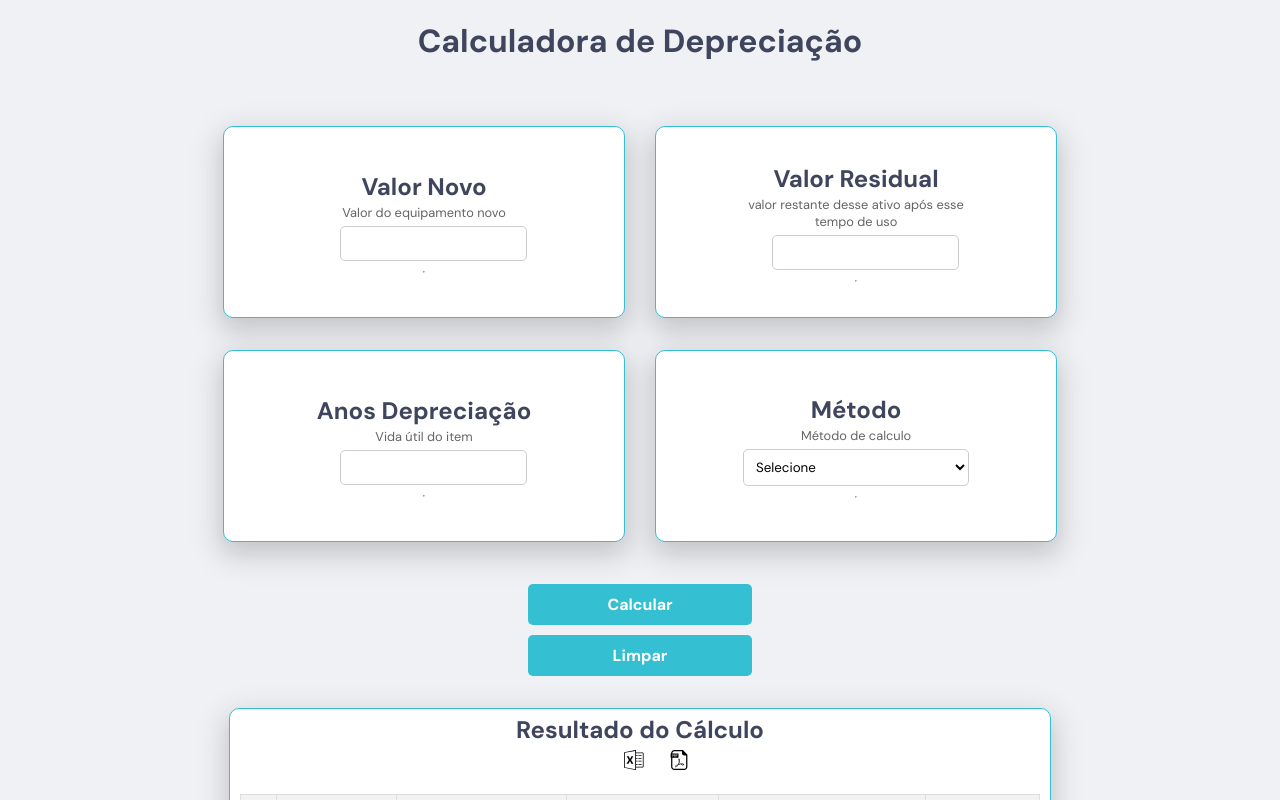
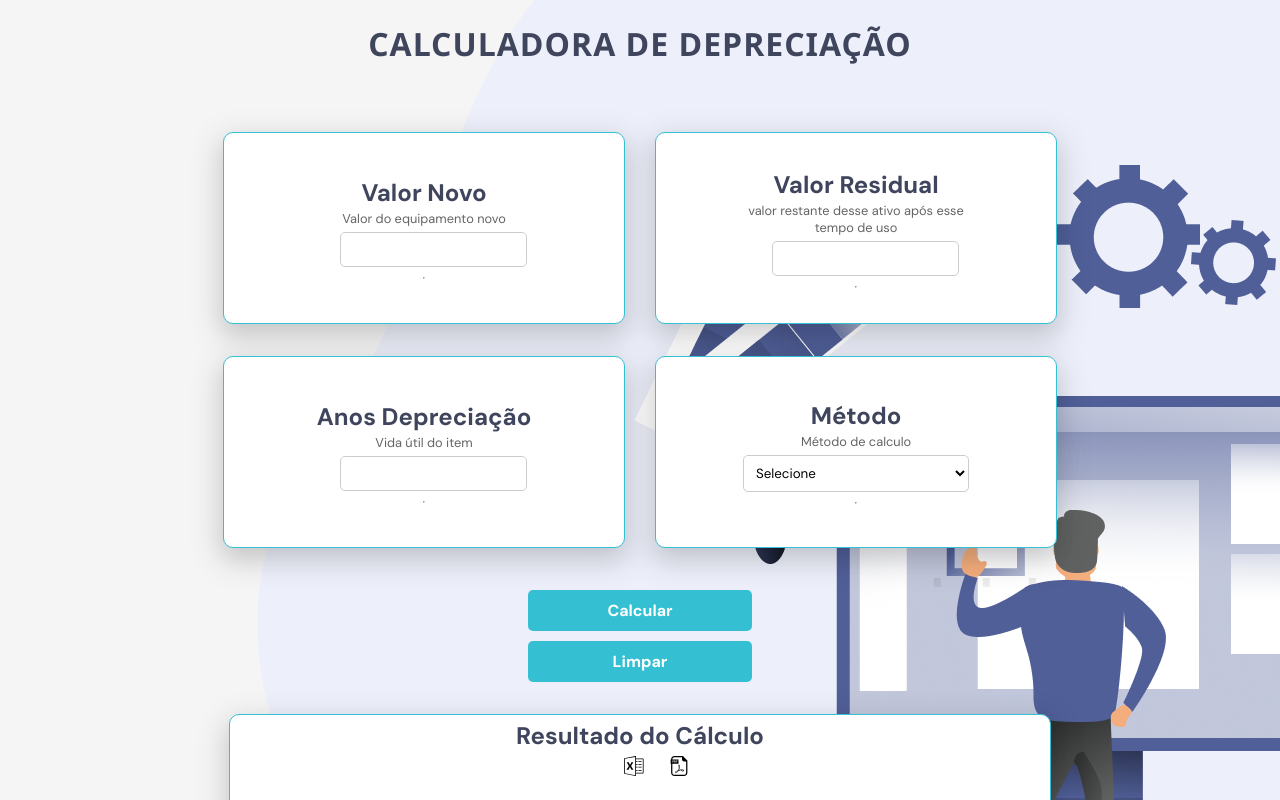
Before and after one commit to LeandroRochaS/CalculadoraDepreciao, a React (Vite) app: page / in a window 1280 px wide. Shown: the top 800 px of the page. Built offline with nearby package versions, Linux system fonts and the light colour scheme.

Commit message:
feacture: add background img

```diff
--- a/src/App.scss
+++ b/src/App.scss
@@ -5,14 +5,22 @@
   font-family: "DM Sans", sans-serif;
 }
 
-body {
-  background: #eff1f5;
-  width: 100%;
-  height: 100vh;
-}
-
-main {
+#root {
   max-width: 1200px;
   width: 100%;
   margin: 0 auto;
 }
+
+body {
+  background: #f5f5f5;
+  background-image: url("/src/assets/png/designer_1.png");
+  background-repeat: no-repeat;
+  background-position: right bottom;
+  background-size: auto;
+}
+
+@media (max-width: 1000px) {
+  body {
+    background-image: none;
+  }
+}
--- a/src/App.tsx
+++ b/src/App.tsx
@@ -4,9 +4,7 @@ import Home from "./pages/Home";
 function App() {
   return (
     <>
-      <main>
-        <Home />
-      </main>
+      <Home />
     </>
   );
 }
--- a/src/components/NavBar/style.scss
+++ b/src/components/NavBar/style.scss
@@ -6,7 +6,12 @@ header {
 
   h1 {
     color: $font-primary;
+    font-weight: 900;
     font-size: 2rem;
     text-align: center;
+    line-height: 1.5;
+    letter-spacing: 1px;
+    text-transform: uppercase;
+    font-family: "Segoe UI", Tahoma, Geneva, Verdana, sans-serif;
   }
 }
--- a/src/pages/Home/index.tsx
+++ b/src/pages/Home/index.tsx
@@ -122,7 +122,7 @@ export default function Home() {
 
   return (
     <>
-      <body>
+      <section className="bodyContent">
         <Navbar />
         <section className="container">
           <ToastContainer
@@ -259,7 +259,7 @@ export default function Home() {
             </div>
           </div>
         </section>
-      </body>
+      </section>
     </>
   );
 }
```
Also changed, not shown: src/assets/png/designer_1.png (added).
